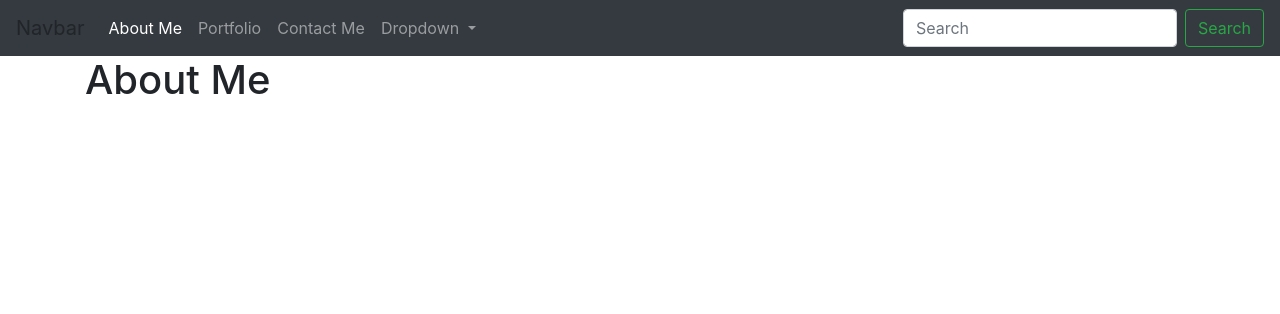
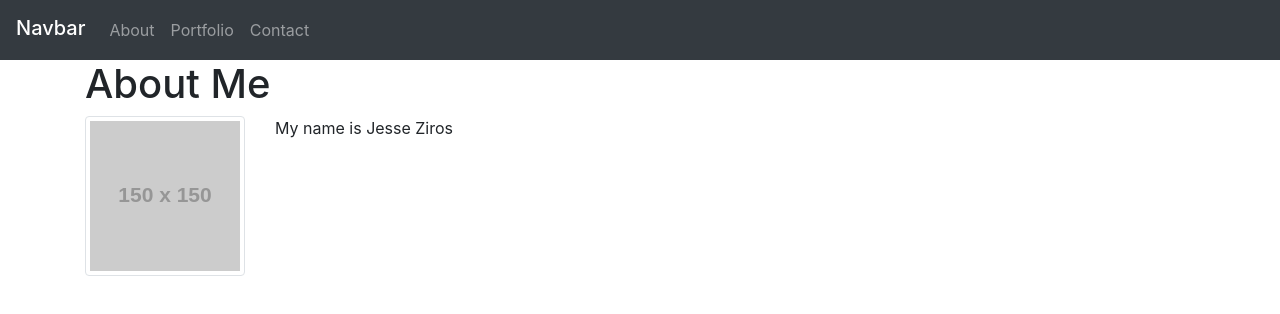
Before and after one commit to jesseziros/My-Portfolio, a plain HTML site: page index.html in a window 1280 px wide. Drawn offline with nearby package versions, Linux system fonts and the light colour scheme; placeholder pictures from the web are drawn by us.

Commit message:
added style.css file and continued modifications on htmls

```diff
--- a/index.html
+++ b/index.html
@@ -12,45 +12,41 @@
 <body>
 
     <nav class="navbar navbar-expand-lg navbar-dark bg-dark">
-      <!-- possible href needed with nav bar -->
-        <a class="navbar-brand">Navbar</a>
-        <button class="navbar-toggler" type="button" data-toggle="collapse" data-target="#navbarSupportedContent" aria-controls="navbarSupportedContent" aria-expanded="false" aria-label="Toggle navigation">
+        <span class="navbar-brand mb-1 h1">Navbar</span>
+        <button class="navbar-toggler" type="button" data-toggle="collapse" data-target="#navbarSupportedContent"
+          aria-controls="navbarSupportedContent" aria-expanded="false" aria-label="Toggle navigation">
           <span class="navbar-toggler-icon"></span>
         </button>
-
         <div class="collapse navbar-collapse" id="navbarSupportedContent">
-          <ul class="navbar-nav mr-auto">
-            <li class="nav-item active">
-              <a class="nav-link" href="#">About Me <span class="sr-only">(current)</span></a>
+          <ul class="nav navbar-nav navbar-right">
+            <li class="nav-item">
+              <a class="nav-link" href="index.html">About</a>
             </li>
             <li class="nav-item">
-              <a class="nav-link" href="#">Portfolio</a>
+              <a class="nav-link" href="portfolio.html">Portfolio</a>
             </li>
             <li class="nav-item">
-              <a class="nav-link" href="#">Contact Me</a>
-            </li>
-            <li class="nav-item dropdown">
-              <a class="nav-link dropdown-toggle" href="#" id="navbarDropdown" role="button" data-toggle="dropdown" aria-haspopup="true" aria-expanded="false">
-                Dropdown
-              </a>
-              <div class="dropdown-menu" aria-labelledby="navbarDropdown">
-                <a class="dropdown-item" href="#">About Me</a>
-                <a class="dropdown-item" href="#">Portfolio</a>
-                <a class="dropdown-item" href="#">Contact Me</a>
-              </div>
+              <a class="nav-link" href="contact.html">Contact</a>
             </li>
           </ul>
-          <form class="form-inline my-2 my-lg-0">
-            <input class="form-control mr-sm-2" type="search" placeholder="Search" aria-label="Search">
-            <button class="btn btn-outline-success my-2 my-sm-0" type="submit">Search</button>
-          </form>
         </div>
       </nav>
     <div class="container">
       <div class="row">
-        <div class="col-md-8">
+        <div class="col-lg-8">
           <div class="page-header">
             <h1>About Me</h1>
+            <div class="row">
+                <div class="col-md-3">
+                    <img src="https://placehold.it/150x150" alt="Placeholder" class="img-thumbnail">
+                </div>
+                <div class="col-md-9">
+                <p>
+                    My name is Jesse Ziros
+                </p>
+                    </div>
+                </div>
+            </div>
           </div>
         </div>
       </div>
--- /dev/null
+++ b/style.css
@@ -0,0 +1,3 @@
+.center-me{
+    margin: 0 auto;
+}
```
Also changed, not shown: contact.html (+1 -0 lines), portfolio.html (+27 -2 lines).
